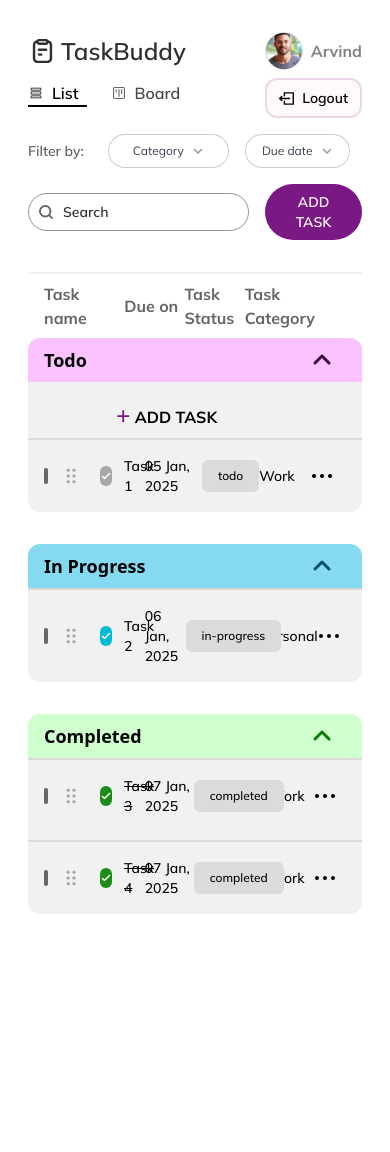
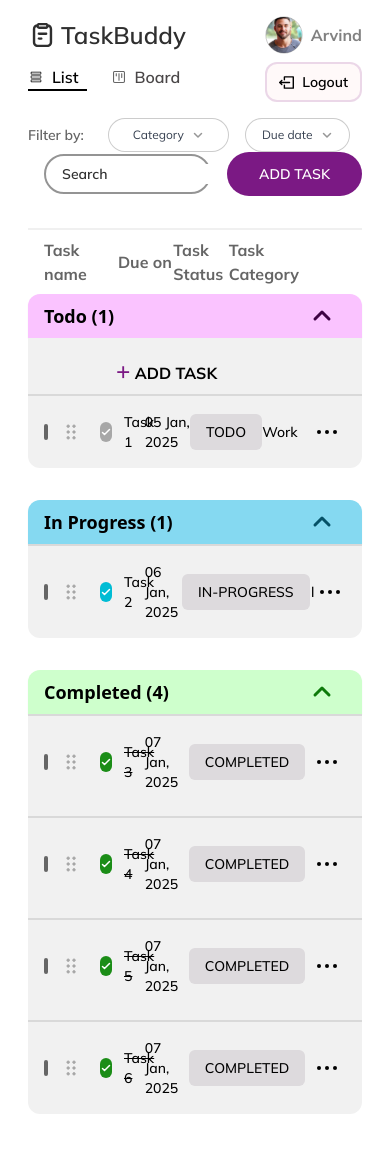
Before and after one commit to Kanha-13/taskbuddy, a React (Create React App) app: page /tasks in a window 390 px wide. Shown: the top 1152 px of the page. Before the commit the page ends 962 px from the top, so only its background shows below. Built offline with nearby package versions, Linux system fonts and the light colour scheme.

Commit message:
fix borad view ui and other minor ui fixes

```diff
--- a/src/components/Navbar/Navbar.tsx
+++ b/src/components/Navbar/Navbar.tsx
@@ -20,7 +20,7 @@ const Navbar: React.FC = () => {
     <nav className="bg-white font-mulish text-nav_title flex justify-between items-center">
       <div className="flex">
         <img src={taskBlackIcon} />
-        <Link to="/tasks" className="ml-1 text-2xl font-semibold">TaskBuddy</Link>
+        <Link to="/tasks" className="ml-1 outline-none text-2xl font-semibold">TaskBuddy</Link>
       </div>
       <div className="flex items-center">
         <img src={userImg} />
--- a/src/components/Tasks/AddTaskRow.tsx
+++ b/src/components/Tasks/AddTaskRow.tsx
@@ -107,7 +107,7 @@ const AddTaskRow: React.FC = () => {
                 </Dropdown>
               }
             </div>
-            <div className="w-2/12 cursor-pointer relative flex items-center">
+            <div className="w-3/12 cursor-pointer relative flex items-center">
               <div
                 onClick={() => setIsCategoryOpen(!isCategoryOpen)}
                 className="flex justify-center items-center text-xs border border-black border-opacity-20 rounded-full hover:shadow-md"
--- a/src/components/Tasks/ListHead.tsx
+++ b/src/components/Tasks/ListHead.tsx
@@ -6,7 +6,7 @@ const ListHead: React.FC = () => {
       <div className="w-4/12">Task name</div>
       <div className="w-3/12">Due on</div>
       <div className="w-3/12">Task Status</div>
-      <div className="w-2/12">Task Category</div>
+      <div className="w-3/12">Task Category</div>
       <div className="w-16"></div>
     </div>
   );
--- a/src/components/Tasks/TaskBoardCard.tsx
+++ b/src/components/Tasks/TaskBoardCard.tsx
@@ -3,6 +3,7 @@ import Ellipses from "../Ellipses.tsx";
 import Dropdown from "../DropDown.tsx";
 import EditIcon from "../../assets/icons/edit_icon.svg"
 import DeleteIcon from "../../assets/icons/delete_icon.svg"
+import { format } from 'date-fns';
 
 interface Task {
   id: string;
@@ -17,37 +18,51 @@ interface TaskBoardCardProps {
   index: number;
   provided: any;
   snapshot: any;
+  onClick: (id: string) => void;
 }
 
-const TaskBoardCard: React.FC<TaskBoardCardProps> = ({ task, index, provided, snapshot }) => {
+const TaskBoardCard: React.FC<TaskBoardCardProps> = ({ task, index, onClick, provided, snapshot }) => {
   const [isDrop, setIsDrop] = useState<Boolean>(false)
-  const handleDropMenu = () => {
+  const handleDropMenu = (e: React.MouseEvent) => {
+    e.stopPropagation();
     setIsDrop(!isDrop)
+  }
+
+  const handleClick = (event: React.MouseEvent) => {
+    event.stopPropagation();
+    onClick(task.id)
+  }
+
+  const getDateLabel = (date: string) => {
+    if (new Date().setHours(0, 0, 0, 0) === new Date(date).setHours(0, 0, 0, 0)) return "Today"
+    return format(task.dueDate, "dd MMM, yyyy");
   }
 
   return (
     <div
+      onClick={handleClick}
       ref={provided.innerRef}
       {...provided.draggableProps}
       {...provided.dragHandleProps}
-      className="bg-white p-4 pb-1 rounded-2xl border-[#585751] border-2 border-opacity-[28%]"
+      className="bg-white outline-none p-4 pb-1 font-mulish rounded-2xl my-3 border-[#585751] border border-opacity-[28%]"
     >
-      <div className="w-full h-1/2 flex relative justify-between items-center my-2">
-        <h3 className="text-md font-bold">{task.title}</h3>
+      <div className="w-full h-1/2 flex relative justify-between items-center mb-2">
+        <h3 className={`text-md font-bold ${task.status === "completed" ? "line-through" : ""}`}>{task.title}</h3>
         <div className="w-1/12 h-6 flex justify-center items-center" onClick={handleDropMenu}>
           <Ellipses />
           {
             // isDrop ? <Dropdown images={[EditIcon, DeleteIcon]} options={["Edit", "Delete"]} onSelect={handleSelect} height="h-auto" width="w-[10%]" /> : <></>
-            isDrop ? <Dropdown height="h-auto" width="w-[35%]" >
-              <li className="flex p-2 hover:bg-[#fadfdf]"><img className="mr-3" src={EditIcon} /> Edit</li>
-              <li className="flex p-2 hover:bg-[#fadfdf]"><img className="mr-3" src={DeleteIcon} /> Delete</li>
+            isDrop ? <Dropdown height="h-auto" width="w-[43%]" position='top-full right-1' >
+              <li className="flex pl-2 hover:bg-[#fadfdf] font-semibold"><img className="mr-3" src={EditIcon} /> Edit</li>
+              <li className="flex pl-2 mt-1 hover:bg-[#fadfdf] font-semibold text-[#DA2F2F]"><img className="mr-3" src={DeleteIcon} /> Delete</li>
             </Dropdown> : <></>
           }
         </div>
       </div>
       <div className="w-full h-1/2 flex justify-between items-end mt-12">
-        <p className="text-sm text-black opacity-[52%]">{task.category}</p>
-        <p className="text-sm text-black opacity-[52%]">{task.dueDate}</p>
+        <p className="text-xs text-black opacity-[52%]">{task.category}</p>
+        <p className="text-xs text-black opacity-[52%]">{getDateLabel(task.dueDate)}</p>
+
       </div>
     </div>
   )
--- a/src/components/Tasks/TaskFilter.tsx
+++ b/src/components/Tasks/TaskFilter.tsx
@@ -52,7 +52,7 @@ const TaskFilter: React.FC<TaskFilterProps> = ({ onFilterChange, onAddTask }) =>
   }
 
   return (
-    <div className="flex flex-wrap items-center justify-between mb-4 mt-4 gap-4 font-mulish">
+    <div className="flex flex-wrap items-center justify-between mb-4 mt-4 font-mulish">
       <div className="flex items-center gap-4 flex-wrap w-full sm:w-1/2">
         <span className="font-semibold text-sm opacity-60">Filter by: </span>
         <div className="cursor-pointer relative flex justify-center items-center">
@@ -88,8 +88,8 @@ const TaskFilter: React.FC<TaskFilterProps> = ({ onFilterChange, onAddTask }) =>
         </div>
       </div>
 
-      <div className="flex items-center gap-4 w-full sm:w-auto">
-        <div className="flex items-center rounded-full p-2 border border-black border-opacity-[42%]">
+      <div className="flex items-center gap-4 w-full sm:w-1/3">
+        <div className="flex items-center rounded-full p-2 w-1/2 ml-auto border-2 border-black border-opacity-[42%]">
           <SearchIcon className="mr-2" />
           <input
             type="text"
@@ -101,7 +101,7 @@ const TaskFilter: React.FC<TaskFilterProps> = ({ onFilterChange, onAddTask }) =>
         </div>
         <button
           onClick={onAddTask}
-          className="bg-secondaryColor text-white text-sm rounded-full font-semibold px-6 py-2"
+          className="bg-secondaryColor outline-none text-white text-sm rounded-full font-semibold px-8 py-3"
         >
           ADD TASK
         </button>
--- a/src/components/Tasks/TaskList.tsx
+++ b/src/components/Tasks/TaskList.tsx
@@ -83,7 +83,7 @@ const TaskList: React.FC<TaskListProps> = ({ tasks, onDragEnd, onClickTask, chec
                 )} p-2 px-4 shadow-sm flex justify-between items-center rounded-t-xl`}
               >
                 <h2 className="text-lg font-semibold capitalize">
-                  {status.replace("-", " ")}
+                  {status.replace("-", " ")} ({tasks.length})
                 </h2>
                 <DropIcon color={getArrowColor(status)} size="w-6 h-6 mr-3" isOpen={sections[status as "todo" | "in-progress" | "completed"]} />
               </div>
--- a/src/components/Tasks/TaskListRow.tsx
+++ b/src/components/Tasks/TaskListRow.tsx
@@ -83,9 +83,9 @@ const TaskListRow: React.FC<TaskListRowProps> = ({ isChecked, task, index, onCli
       <div className="w-3/12 cursor-pointer relative flex items-center">
         <div
           onClick={(e) => { e.stopPropagation(); setIsStatusOpen(!isStatusOpen) }}
-          className="flex justify-center items-center text-xs"
+          className="flex justify-center items-center text-sm"
         >
-          <div className="w-max rounded-md p-2 px-4 bg-[#DDDADD]">{task.status}</div>
+          <div className="w-max rounded-md p-2 px-4 bg-[#DDDADD]">{(task.status).toUpperCase()}</div>
         </div>
         {
           isStatusOpen &&
@@ -97,14 +97,14 @@ const TaskListRow: React.FC<TaskListRowProps> = ({ isChecked, task, index, onCli
         }
       </div>
 
-      <p className="w-2/12">{task.category}</p>
+      <p className="w-3/12">{task.category}</p>
       <div className="w-16 h-6 flex justify-center items-center relative" onClick={handleDropMenu}>
         <Ellipses />
         {
           // isDrop ? <Dropdown images={[EditIcon, DeleteIcon]} options={["Edit", "Delete"]} onSelect={handleSelect} height="h-auto" width="w-[10%]" /> : <></>
-          isDrop ? <Dropdown height="h-auto" width="w-max" position="top-full right-[2%]" >
-            <li className="flex p-2 pr-4 hover:bg-pink-100 rounded-md"><img className="mr-3" src={EditIcon} /> Edit</li>
-            <li className="flex p-2 pr-4 hover:bg-pink-100 rounded-md"><img className="mr-3" src={DeleteIcon} /> Delete</li>
+          isDrop ? <Dropdown height="h-auto" width="w-[230%]" position="top-full right-[24%]" >
+            <li className="flex pl-2 pr-4 hover:bg-pink-100 rounded-md font-semibold"><img className="mr-3" src={EditIcon} /> Edit</li>
+            <li className="flex pl-2 pt-2 pr-4 hover:bg-pink-100 rounded-md font-semibold text-[#DA2F2F]"><img className="mr-3" src={DeleteIcon} /> Delete</li>
           </Dropdown> : <></>
         }
       </div>
--- a/src/components/Tasks/TaskViewToggler.tsx
+++ b/src/components/Tasks/TaskViewToggler.tsx
@@ -18,7 +18,7 @@ const ViewToggler: React.FC<ViewTogglerProps> = ({ activeTab, setActiveTab }) =>
           <ListIcon fill="red" className="items-center" style={{ fill: "red" }} />
           <button
             onClick={() => setActiveTab("list")}
-            className={`px-2 ${activeTab == "list" ? "text-black" : "text-[#231F20] opacity-[82%]"}`}
+            className={`outline-none px-2 ${activeTab == "list" ? "text-black" : "text-[#231F20] opacity-[82%]"}`}
           >
             List
           </button>
@@ -27,7 +27,7 @@ const ViewToggler: React.FC<ViewTogglerProps> = ({ activeTab, setActiveTab }) =>
           <BoardIcon fill="black" />
           <button
             onClick={() => setActiveTab("board")}
-            className={`px-2 ${activeTab == "board" ? "text-black" : "text-[#231F20] opacity-[82%]"}`}
+            className={`outline-none px-2 ${activeTab == "board" ? "text-black" : "text-[#231F20] opacity-[82%]"}`}
           >
             Board
           </button>
--- a/src/screens/Home.tsx
+++ b/src/screens/Home.tsx
@@ -22,6 +22,8 @@ const Home: React.FC = () => {
     { id: "2", title: "Task 2", status: "in-progress", category: "Personal", dueDate: "2025-01-06" },
     { id: "3", title: "Task 3", status: "completed", category: "Work", dueDate: "2025-01-07" },
     { id: "4", title: "Task 4", status: "completed", category: "Work", dueDate: "2025-01-07" },
+    { id: "5", title: "Task 5", status: "completed", category: "Work", dueDate: "2025-01-07" },
+    { id: "6", title: "Task 6", status: "completed", category: "Work", dueDate: "2025-01-07" },
   ]);
   const [filteredTasks, setFilteredTasks] = useState<Task[]>(tasks);
   const [activeTab, setActiveTab] = useState<"list" | "board">("list");
@@ -109,7 +111,7 @@ const Home: React.FC = () => {
   }, [checkRows])
 
   return (
-    <div className="p-4 pt-8 px-7">
+    <div className="p-4 px-7">
       <Navbar />
       <ViewToggler activeTab={activeTab} setActiveTab={setActiveTab} />
 
@@ -118,7 +120,7 @@ const Home: React.FC = () => {
       {activeTab === "list" ? (
         <TaskList checkRows={checkRows} onClickTask={handleOpenTask} onRowCheck={handleRowCheck} tasks={filteredTasks} onDragEnd={() => { }} />
       ) : (
-        <TaskBoard onDragEnd={handleOnDragEnd} tasks={filteredTasks} />
+        <TaskBoard onDragEnd={handleOnDragEnd} tasks={filteredTasks} onClickTask={handleOpenTask} />
       )}
       {isForm ? <TaskForm mode={activeTask?.id ? "update" : "create"} taskData={activeTask} onClose={() => setIsForm(false)} onSubmit={() => { }} /> : <></>}
       {isRowsChecked ? <MultiRowsCheckModal count={checkRows.length} onCancel={() => setCheckRows([])} onChangeStatus={handleChangeStatus} onDelete={handleDeleteRows} /> : <></>}
```
Also changed, not shown: src/components/Tasks/TaskBoard.tsx (+7 -6 lines), src/components/Tasks/TaskFormDetail.tsx (+6 -2 lines).
